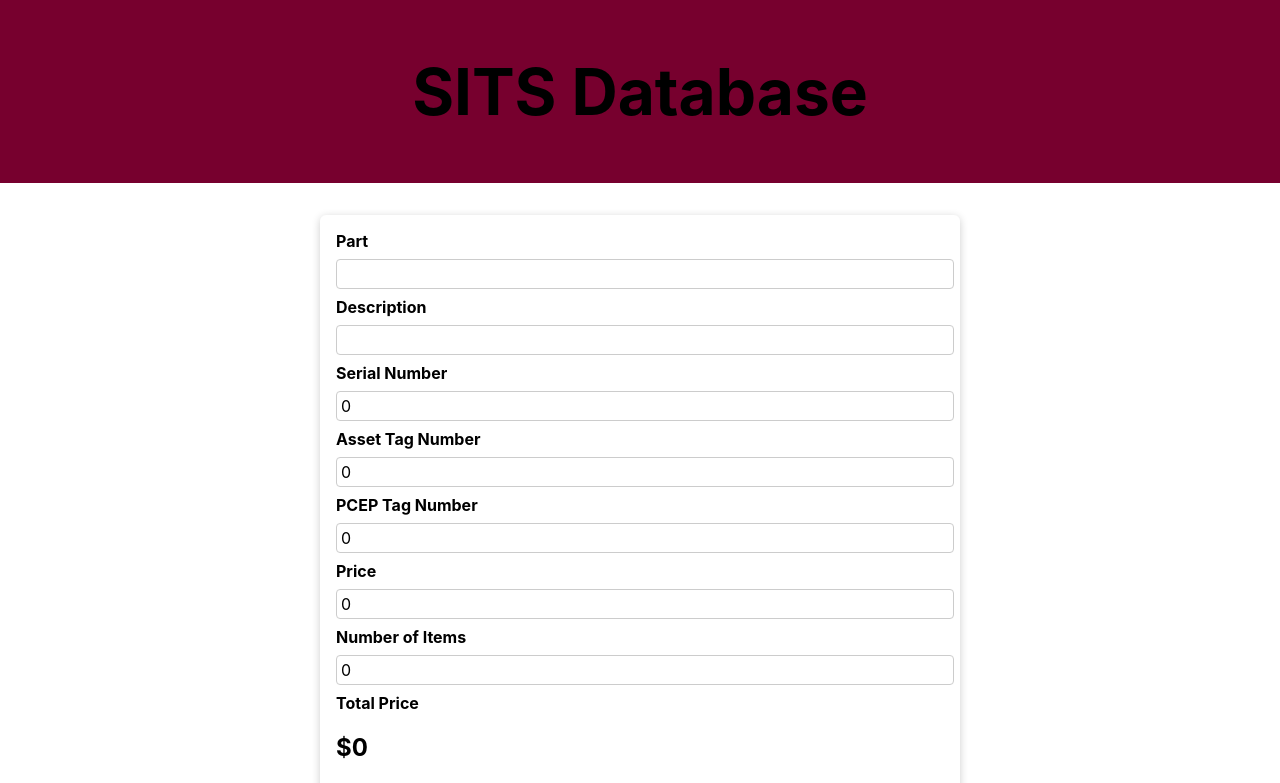
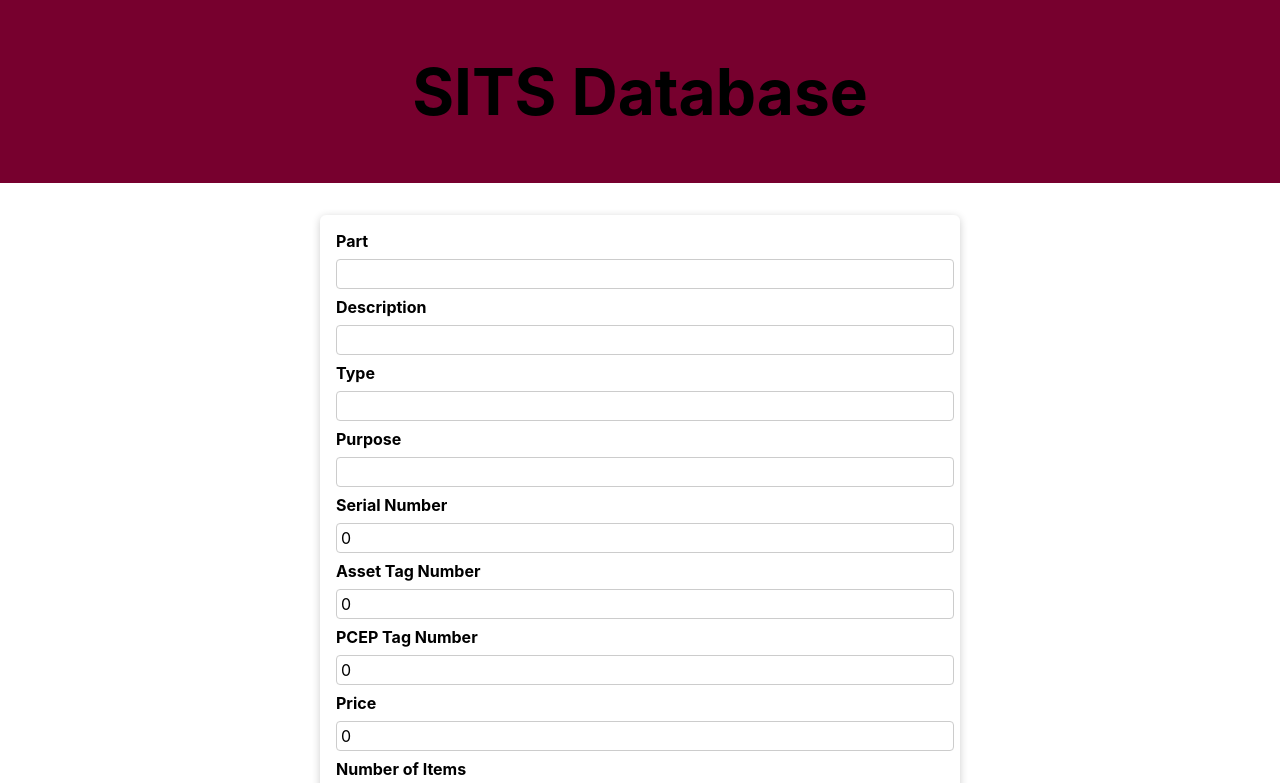
Before and after one commit to Programmer231/SITS-Database, a React (Create React App) app: page / in a window 1280 px wide. Shown: the top 783 px of the page. Built offline with nearby package versions, Linux system fonts and the light colour scheme; no server answers.

Commit message:
added purpose and type fields

```diff
--- a/src/Display/DisplayData/DisplayData.js
+++ b/src/Display/DisplayData/DisplayData.js
@@ -9,9 +9,8 @@ const DisplayData = (props) => {
   const [undefinedState, setUndefinedState] = useState([]);
   const [clickedState, setClickedState] = useState({});
   const [descriptionClicked, setDescriptionState] = useState(false);
-  const [serialClicked, setSerialClicked] = useState(false);
-  const [assetTagClicked, setAssetTagClicked] = useState(false);
-  const [PCEPTagClicked, setPCEPTagClicked] = useState(false);
+  const [purposeClicked, setPurposeClicked] = useState(false);
+  const [typeClicked, setTypeClicked] = useState(false);
 
   const [updatedFormData, setUpdatedFormData] = useState({
     part: props.mySearchedInfo.part || "",
@@ -28,6 +27,14 @@ const DisplayData = (props) => {
   const descClickedHandler = () => {
     setDescriptionState((prevState) => !prevState);
   };
+
+  const purposeClickedHandler = () => {
+    setPurposeClicked((prevState) => !prevState);
+  }
+
+  const typeClickedHandler = () => {
+    setTypeClicked((prevState) => !prevState);
+  }
 
   const inputStringChangedHandler = (event, name) => {
     setUpdatedFormData((prevState) => {
@@ -188,6 +195,32 @@ const DisplayData = (props) => {
                 </h4>
               ) : null}
             </div>
+            <div className={classes.description}>
+              <h1
+                className={classes.description_header}
+                onClick={purposeClickedHandler}
+              >
+                Purpose:
+              </h1>
+              {purposeClicked ? (
+                <h4 className={classes.textFieldStyles}>
+                  {props.mySearchedInfo.purpose}
+                </h4>
+              ) : null}
+            </div>
+            <div className={classes.description}>
+              <h1
+                className={classes.description_header}
+                onClick={typeClickedHandler}
+              >
+                Type:
+              </h1>
+              {typeClicked ? (
+                <h4 className={classes.textFieldStyles}>
+                  {props.mySearchedInfo.type}
+                </h4>
+              ) : null}
+            </div>
           </div>
           <h2 style={{ textAlign: "center" }}>Defined Values:</h2>
           {definedState.map((value) => {
--- a/src/Display/DisplayData/DisplayData.module.css
+++ b/src/Display/DisplayData/DisplayData.module.css
@@ -61,12 +61,11 @@
   padding: 5px;
 }
 
-.mainDataFormWrapper:nth-child(1){
+.mainDataFormWrapper:nth-child(1) {
   margin-top: 0;
 }
 
-.mainDataFormWrapper input
- {
+.mainDataFormWrapper input {
   border: none;
   font-weight: bold;
   font-size: 1em;
@@ -74,7 +73,7 @@
 }
 
 @media (max-width: 900px) {
-  .mainDataFormWrapper  input {
+  .mainDataFormWrapper input {
     max-width: 100px;
   }
 }
@@ -82,6 +81,11 @@
 .description {
   text-align: center;
   cursor: pointer;
+  margin-top: 50px;
+}
+
+.description:last-child {
+  margin-bottom: 50px;
 }
 
 .description_header {
@@ -94,3 +98,7 @@
   padding: 0;
   font-size: 2rem;
 }
+
+.textFieldStyles {
+  cursor: auto;
+}
--- a/src/Form/Form.js
+++ b/src/Form/Form.js
@@ -114,6 +114,28 @@ const Form = (props) => {
             />
           </div>
           <div className={classes.control}>
+            <label htmlFor="type">Type</label>
+            <input
+              name="type"
+              type="text"
+              value={formData.type}
+              onChange={(event) =>
+                inputStringChangedHandler(event, "type")
+              }
+            />
+          </div>
+          <div className={classes.control}>
+            <label htmlFor="purpose">Purpose</label>
+            <input
+              name="purpose"
+              type="text"
+              value={formData.purpose}
+              onChange={(event) =>
+                inputStringChangedHandler(event, "purpose")
+              }
+            />
+          </div>
+          <div className={classes.control}>
             <label htmlFor="serial">Serial Number</label>
             <input
               name="serial"
```
